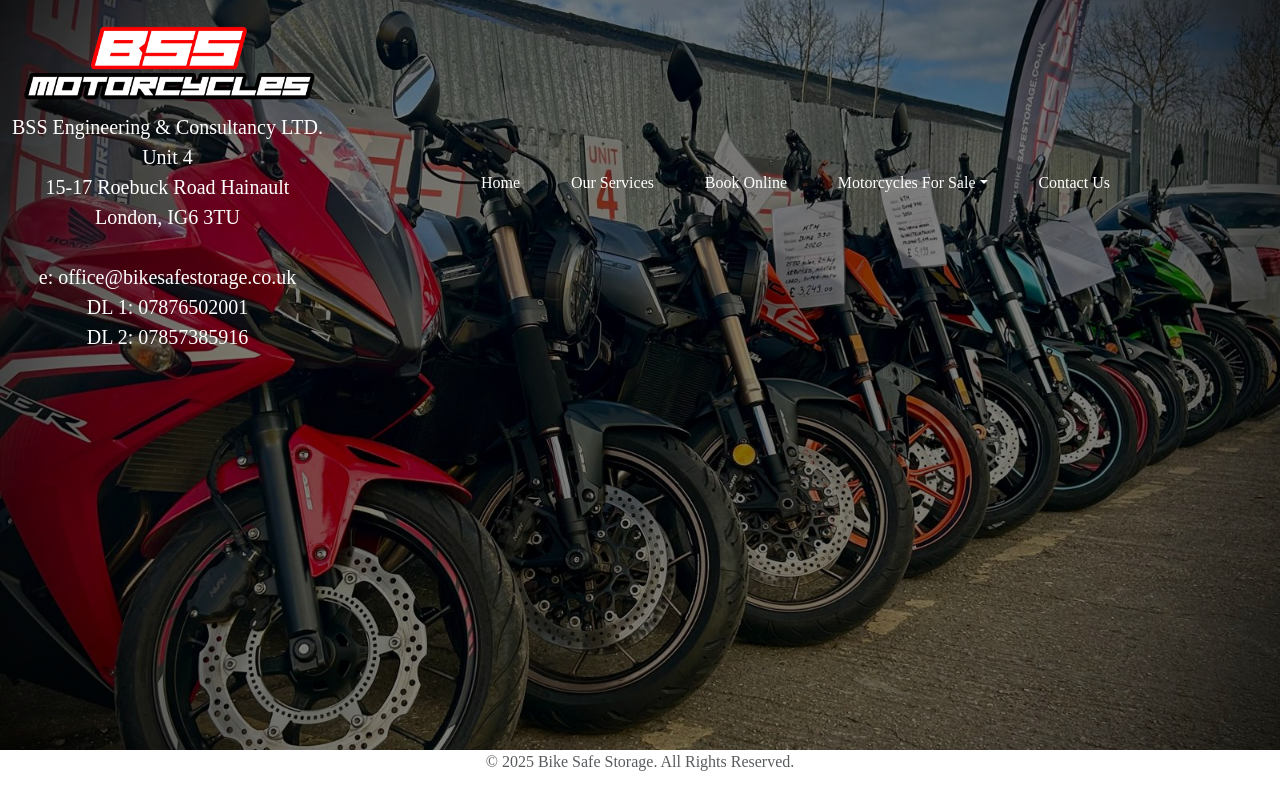
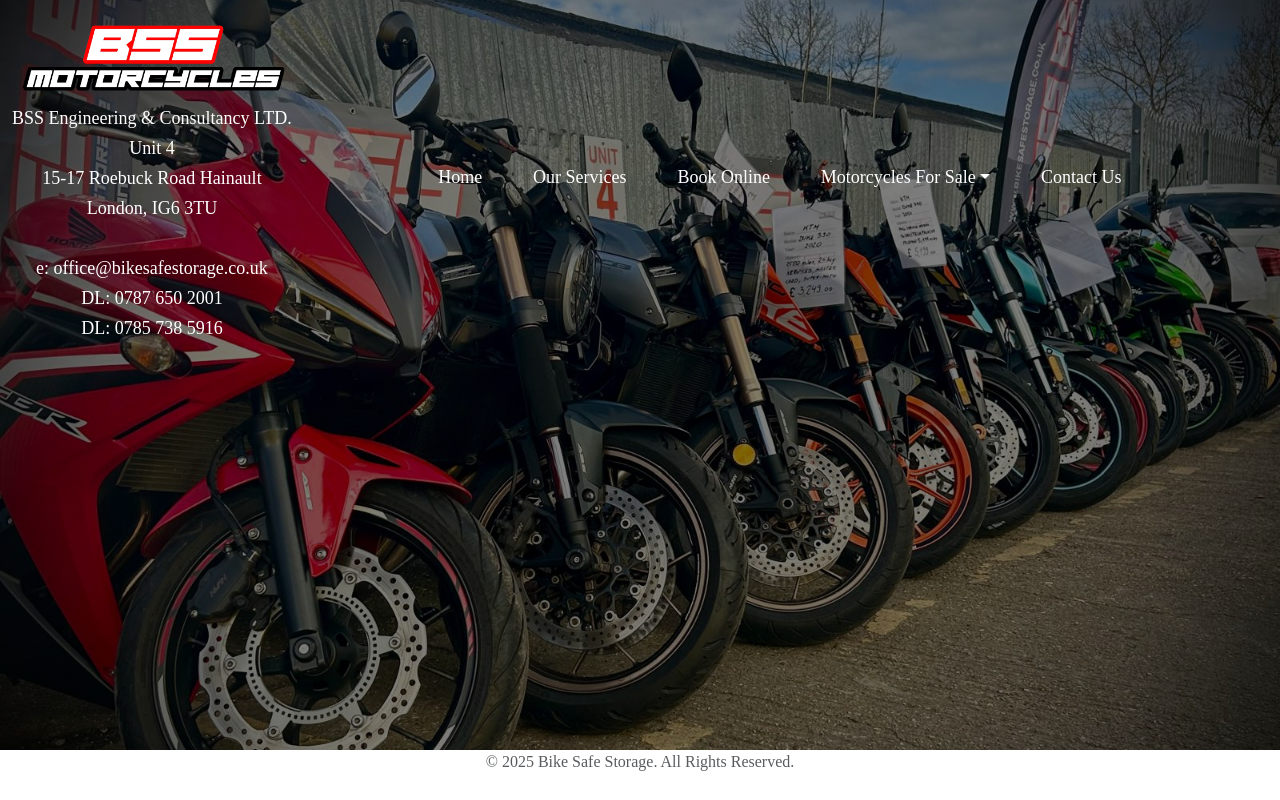
Before and after one commit to AshfaaqK/Bike-Safe-Storage, a Flask app: page / in a window 1280 px wide. Run offline with Flask 3, Linux system fonts and the light colour scheme.

Commit message:
fix: font size of navbar items and positioning

```diff
--- a/static/css/styles.css
+++ b/static/css/styles.css
@@ -22,11 +22,13 @@ body {
 
 .contact-info {
     color: #fff;
+    font-size: 18px;
 }
 
 .nav-link {
     color: #fff;
     border-radius: 20px;
+    font-size: large;
     padding: 0.45rem 0.65rem !important;
 }
 
--- a/templates/header.html
+++ b/templates/header.html
@@ -18,7 +18,7 @@
     <div class="navbar-bg">
         <div class="container-l">
             <nav class="navbar navbar-expand-lg rounded" aria-label="navbar start">
-                <div class="container-fluid">
+                <div class="container-fluid justify-content-end">
                     <a class="navbar-brand col me-0" href="{{ url_for('home') }}">
                         <img class="bss-logo-main" src="./static/images/bss-logo.png" alt="BSS">
 
@@ -29,8 +29,8 @@
                             <br>London, IG6 3TU
                             <br>
                             <br>e: office@bikesafestorage.co.uk
-                            <br>DL 1: 07876502001
-                            <br>DL 2: 07857385916
+                            <br>DL: 0787 650 2001
+                            <br>DL: 0785 738 5916
                         </span>
                     </a>
 
```
